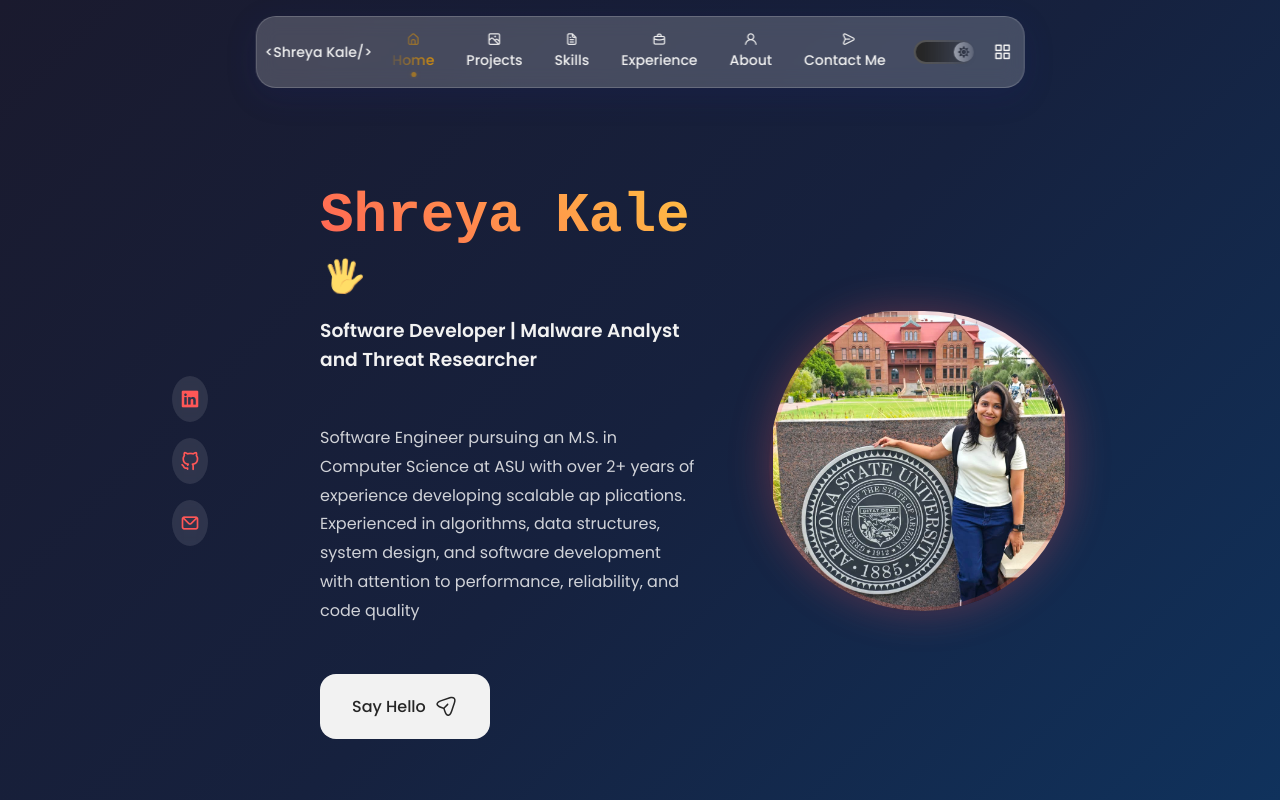
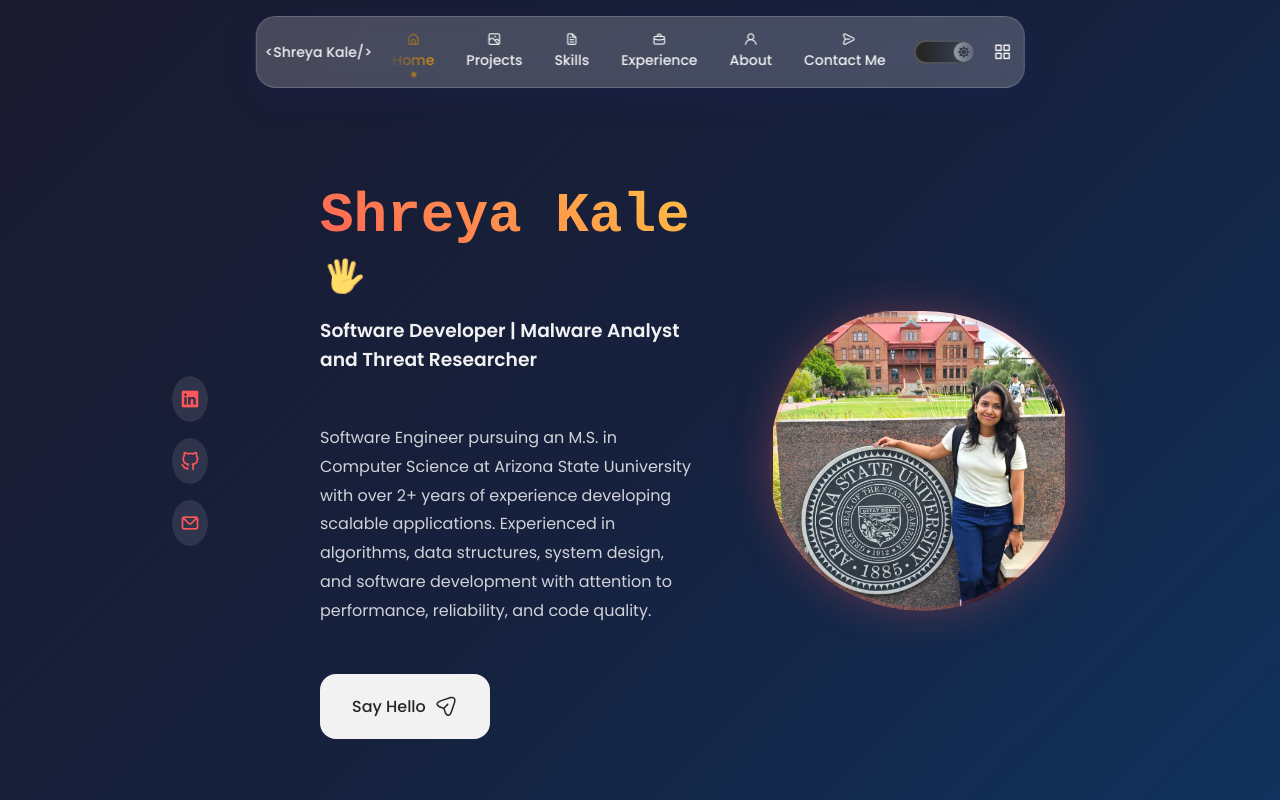
Before and after one commit to ShreyaK1601/Portfolio, a React (Vite) app: page / in a window 1280 px wide. Shown: the top 800 px of the page. Built offline with nearby package versions, Linux system fonts and the light colour scheme.

Commit message:
Fix university name in home description
Corrected the name of Arizona State University in the description.

```diff
--- a/components/home/Data.jsx
+++ b/components/home/Data.jsx
@@ -110,9 +110,8 @@ const Data = () => {
       </h1>
 
       <h3 className="">Software Developer | Malware Analyst and Threat Researcher</h3><br></br><br></br>
-      <p className="home__description">Software Engineer pursuing an M.S. in Computer Science at ASU with over 2+ years of experience developing scalable ap
-plications. Experienced in algorithms, data structures, system design, and software development with attention to performance,
- reliability, and code quality</p>
+      <p className="home__description">Software Engineer pursuing an M.S. in Computer Science at Arizona State Uuniversity with over 2+ years of experience developing scalable applications. Experienced in algorithms, data structures, system design, and software development with attention to performance,
+ reliability, and code quality.</p>
 
       <a href="mailto:kaleshreya162001@gmail.com" className="button button--flex">
         Say Hello
```
